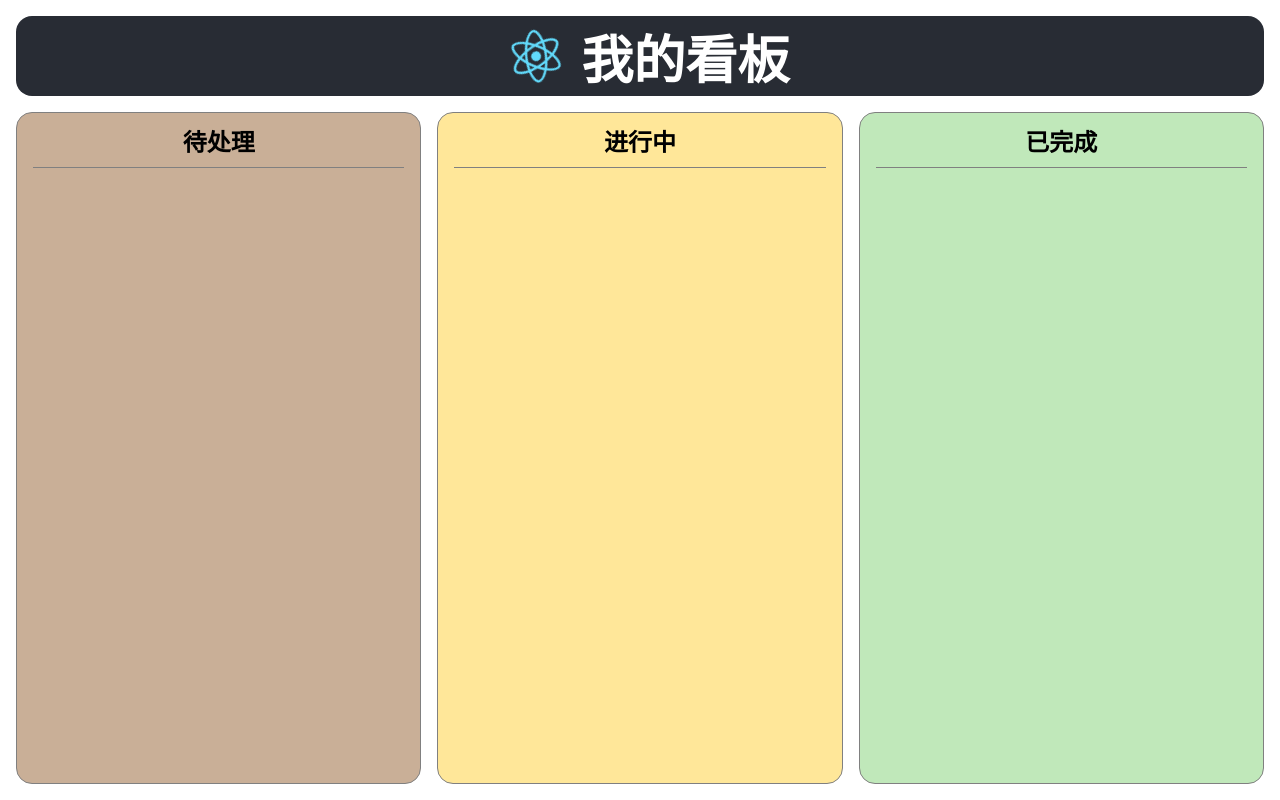
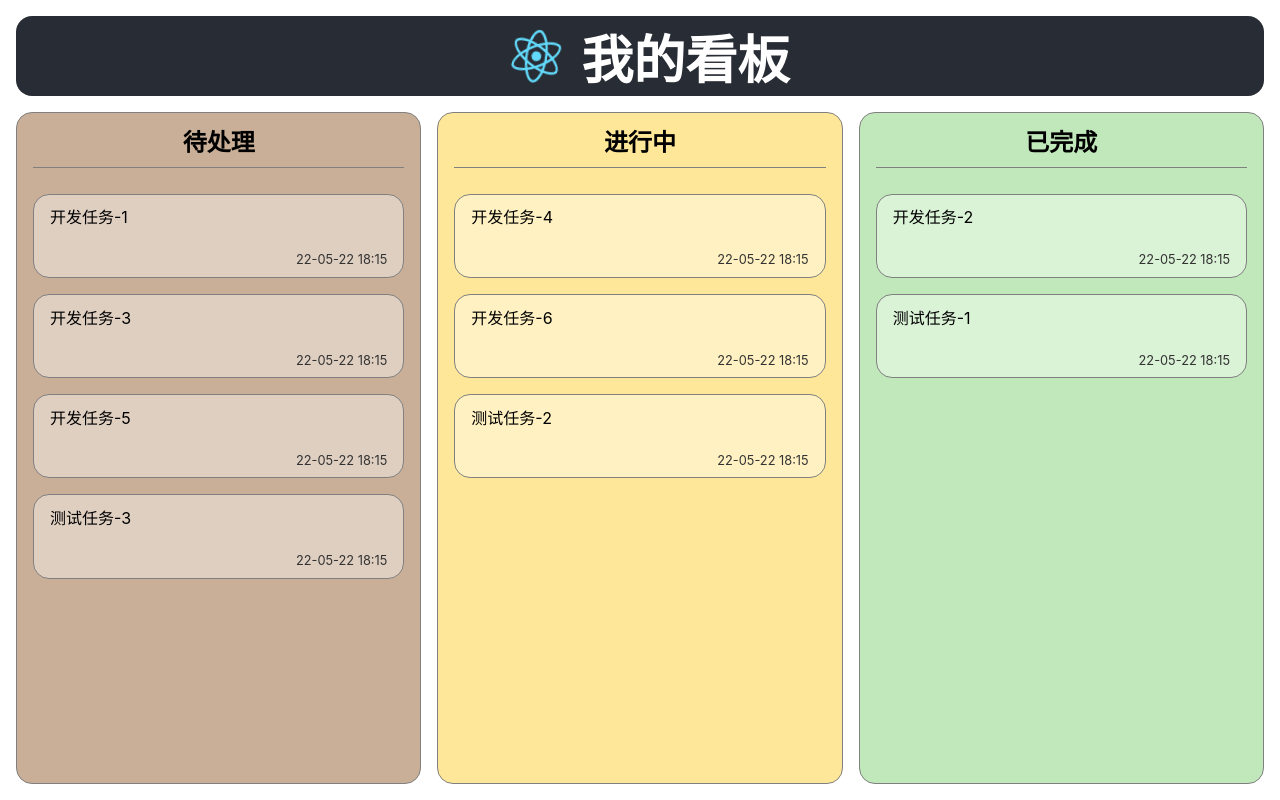
Before and after one commit to vgloomus/kanban, a React (Create React App) app: page / in a window 1280 px wide. Built offline with nearby package versions, Linux system fonts and the light colour scheme.

Commit message:
ch-03: 循环渲染看板卡片

```diff
--- a/src/App.css
+++ b/src/App.css
@@ -55,6 +55,8 @@
 
 .kanban-column {
   flex: 1 1;
+  display: flex;
+  flex-direction: column;
   border: 1px solid gray;
   border-radius: 1rem;
 }
@@ -63,6 +65,14 @@
   margin: 0.6rem 1rem;
   padding-bottom: 0.6rem;
   border-bottom: 1px solid gray;
+}
+
+.kanban-column > ul {
+  flex: 1;
+  flex-basis: 0;
+  margin: 1rem;
+  padding: 0;
+  overflow: auto;
 }
 
 .column-todo {
@@ -76,3 +86,23 @@
 .column-done {
   background-color: #C0E8BA;
 }
+
+.kanban-card {
+  margin-bottom: 1rem;
+  padding: 0.6rem 1rem;
+  border: 1px solid gray;
+  border-radius: 1rem;
+  list-style: none;
+  background-color: rgba(255, 255, 255, 0.4);
+  text-align: left;
+}
+
+.card-title {
+  min-height: 3rem;
+}
+
+.card-status {
+  text-align: right;
+  font-size: 0.8rem;
+  color: #333;
+}
--- a/src/App.js
+++ b/src/App.js
@@ -1,5 +1,30 @@
 import logo from './logo.svg';
 import './App.css';
+
+const todoList = [
+  { title: '开发任务-1', status: '22-05-22 18:15' },
+  { title: '开发任务-3', status: '22-05-22 18:15' },
+  { title: '开发任务-5', status: '22-05-22 18:15' },
+  { title: '测试任务-3', status: '22-05-22 18:15' }
+];
+const ongoingList = [
+  { title: '开发任务-4', status: '22-05-22 18:15' },
+  { title: '开发任务-6', status: '22-05-22 18:15' },
+  { title: '测试任务-2', status: '22-05-22 18:15' }
+];
+const doneList = [
+  { title: '开发任务-2', status: '22-05-22 18:15' },
+  { title: '测试任务-1', status: '22-05-22 18:15' }
+];
+
+const KanbanCard = ({ title, status }) => {
+  return (
+    <li className="kanban-card">
+      <div className="card-title">{title}</div>
+      <div className="card-status">{status}</div>
+    </li>
+  );
+};
 
 function App() {
   return (
@@ -11,12 +36,21 @@ function App() {
       <main className="kanban-board">
         <section className="kanban-column column-todo">
           <h2>待处理</h2>
+          <ul>
+            { todoList.map(props => <KanbanCard {...props} />) }
+          </ul>
         </section>
         <section className="kanban-column column-ongoing">
           <h2>进行中</h2>
+          <ul>
+            { ongoingList.map(props => <KanbanCard {...props} />) }
+          </ul>
         </section>
         <section className="kanban-column column-done">
           <h2>已完成</h2>
+          <ul>
+            { doneList.map(props => <KanbanCard {...props} />) }
+          </ul>
         </section>
       </main>
     </div>
```
